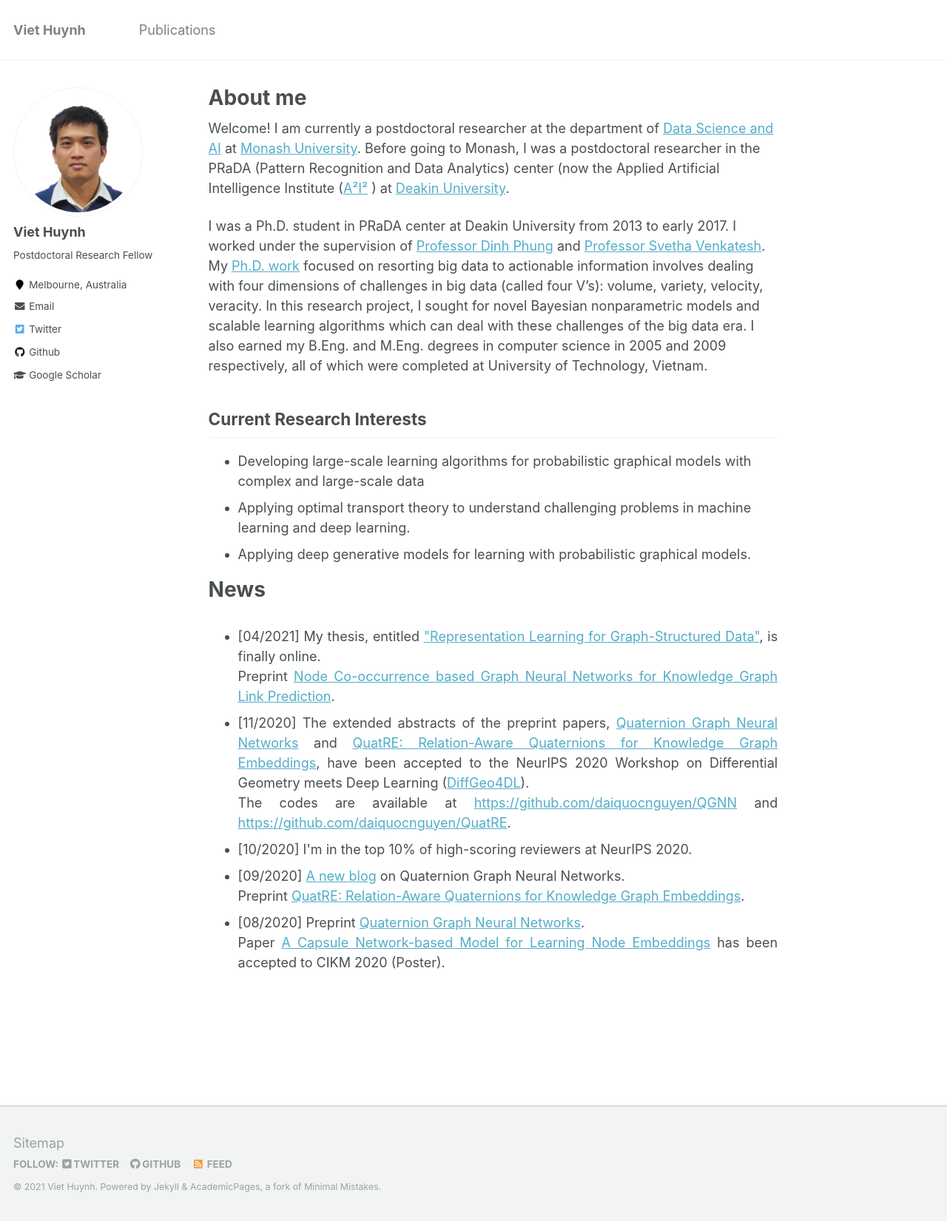
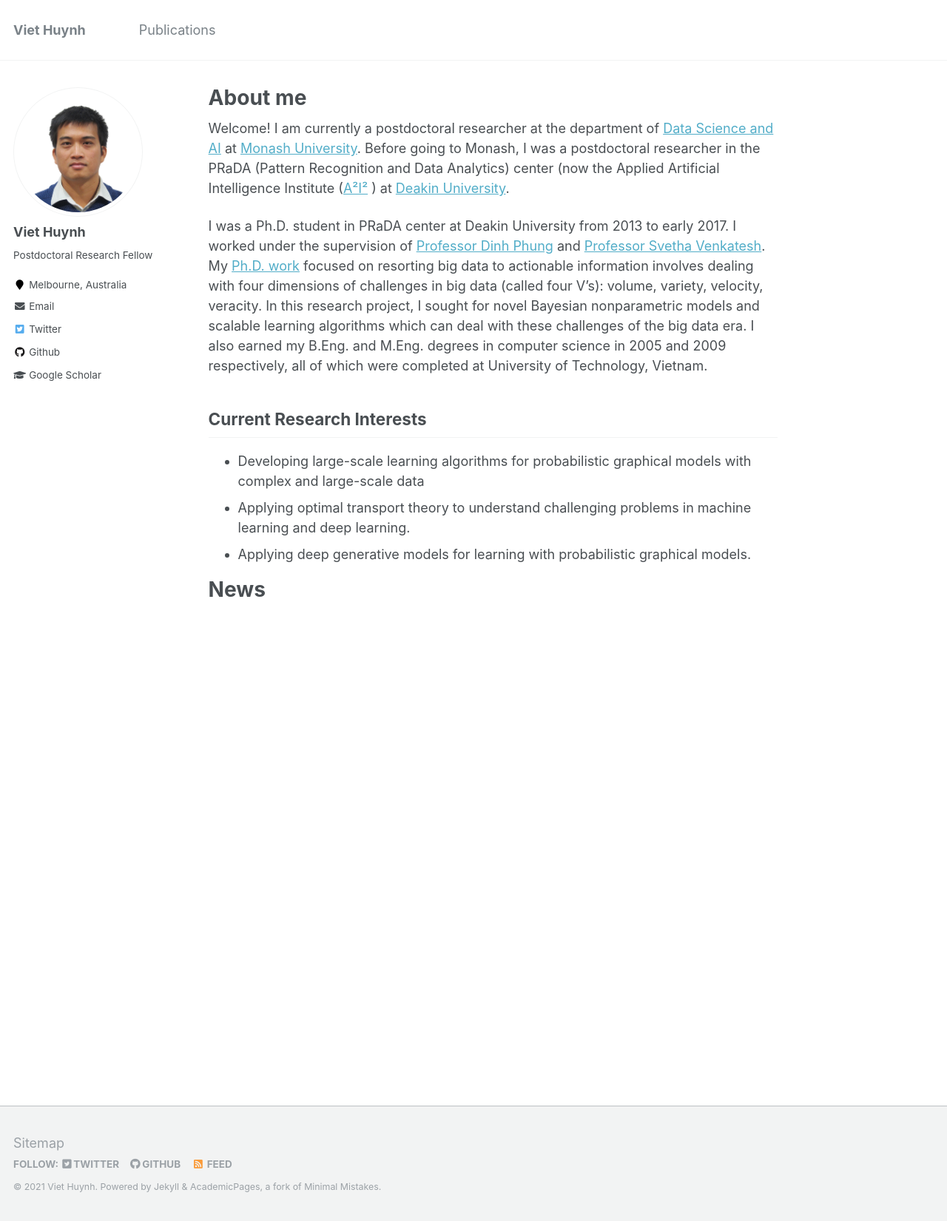
Before and after one commit to viethh/viethh.github.io, a Jekyll site: the page built from _pages/about.md, in a window 1280 px wide. Shown: the whole page at 74% size. Built offline with Jekyll 4.4.1, drawn with Linux system fonts in a browser that asks for light colours.

Commit message:
Update about.md

```diff
--- a/_pages/about.md
+++ b/_pages/about.md
@@ -23,77 +23,3 @@ News
 
 <div class="torightc" style="height:500px;overflow:auto;">
 <ul>
-
-<li style="margin-top:0.5em;text-align:justify">
-  [04/2021] My thesis, entitled <a href="https://bridges.monash.edu/articles/thesis/Representation_Learning_for_Graph-Structured_Data/14450496" target="_blank">"Representation Learning for Graph-Structured Data"</a>, is finally online.
-  <br />
-  Preprint <a href="https://arxiv.org/abs/2104.07396" target="_blank">Node Co-occurrence based Graph Neural Networks for Knowledge Graph Link Prediction</a>.
-</li>
-
-<li style="margin-top:0.5em;text-align:justify">
-  [11/2020] The extended abstracts of the preprint papers, <a href="https://arxiv.org/pdf/2008.05089.pdf" target="_blank">Quaternion Graph Neural Networks</a> and <a href="http://arxiv.org/abs/2009.12517" target="_blank">QuatRE: Relation-Aware Quaternions for Knowledge Graph Embeddings</a>, have been accepted to the NeurIPS 2020 Workshop on Differential Geometry meets Deep Learning (<a href="https://sites.google.com/view/diffgeo4dl/" target="_blank">DiffGeo4DL</a>).
-  <br />
-  The codes are available at <a href="https://github.com/daiquocnguyen/QGNN" target="_blank">https://github.com/daiquocnguyen/QGNN</a> and <a href="https://github.com/daiquocnguyen/QuatRE" target="_blank">https://github.com/daiquocnguyen/QuatRE</a>.
-</li>
-
-<li style="margin-top:0.5em;text-align:justify">
-  [10/2020] I'm in the top 10% of high-scoring reviewers at NeurIPS 2020.
-</li>
-
-<li style="margin-top:0.5em;text-align:justify">
-  [09/2020] <a href="https://daiquocnguyen.github.io/blog/quaternion-graph-neural-networks" target="_blank">A new blog</a> on Quaternion Graph Neural Networks.
-  <br />
-  Preprint <a href="http://arxiv.org/abs/2009.12517" target="_blank">QuatRE: Relation-Aware Quaternions for Knowledge Graph Embeddings</a>.
-</li>
-
-<li style="margin-top:0.5em;text-align:justify">
-  [08/2020] Preprint <a href="https://arxiv.org/pdf/2008.05089.pdf" target="_blank">Quaternion Graph Neural Networks</a>.
-  <br />
-  Paper <a href="https://arxiv.org/pdf/1911.04822.pdf" target="_blank">A Capsule Network-based Model for Learning Node Embeddings</a> has been accepted to CIKM 2020 (Poster).
-</li>
-
-<li style="margin-top:0.5em;text-align:justify">
-  [06/2020] Release the Pytorch implementations of our <a href="https://github.com/daiquocnguyen/R-MeN" target="_blank">ConvKB (NAACL 2018)</a> and <a href="https://github.com/daiquocnguyen/R-MeN" target="_blank">R-MeN (ACL 2020)</a> for knowledge graph completion.
-  <br />
-  Paper <a href="https://arxiv.org/abs/2006.12100" target="_blank">A Self-Attention Network based Node Embedding Model</a> has been accepted to ECML-PKDD 2020.
-</li>
-
-<li style="margin-top:0.5em;text-align:justify">
-  [05/2020] Release the Pytorch implementation of our <a href="https://github.com/daiquocnguyen/Graph-Transformer" target="_blank">U2GNN (Graph-Transformer)</a> model for graph classification.
-</li>
-
-<li style="margin-top:0.5em;text-align:justify">
-  [04/2020] Paper <a href="https://arxiv.org/abs/1907.06080" target="_blank">A Relational Memory-based Embedding Model for Triple Classification and Search Personalization</a> has been accepted to ACL 2020.
-</li>
-
-<li style="margin-top:0.5em;text-align:justify">
-  [11/2019] Preprint <a href="https://arxiv.org/pdf/1911.04822.pdf" target="_blank">A Capsule Network-based Model for Learning Node Embeddings</a>.
-</li>
-
-<li style="margin-top:0.5em;text-align:justify">
-  [09/2019] Preprint <a href="https://arxiv.org/pdf/1909.11855.pdf" target="_blank">Universal Self-Attention Network for Graph Classification</a>.
-</li>
-
-<li style="margin-top:0.5em;text-align:justify">
-  [02/2019] Paper <a href="https://arxiv.org/abs/1808.04122" target="_blank">A Capsule Network-based Embedding Model for Knowledge Graph Completion and Search Personalization</a> has been accepted to NAACL 2019.
-</li>
-
-<li style="margin-top:0.5em;text-align:justify">
-  [04/2018] Paper <a href="http://www.semantic-web-journal.net/system/files/swj1867.pdf" target="_blank">A Convolutional Neural Network-based Model for Knowledge Base Completion and Its Application to Search Personalization</a> has been accepted to Semantic Web Journal.
-</li>
-
-<li style="margin-top:0.5em;text-align:justify">
-  [02/2018] Papers <a href="https://arxiv.org/abs/1712.02121" target="_blank">A Novel Embedding Model for Knowledge Base Completion Based on Convolutional Neural Network</a> and <a href="">VnCoreNLP: A Vietnamese Natural Language Processing Toolkit</a> have been accepted to NAACL 2018.
-</li>
-
-<li style="margin-top:0.5em;text-align:justify">
-  [12/2017] Paper <a href="">A Fast and Accurate Vietnamese Word Segmenter</a> has been accepted to LREC 2018.
-</li>
-
-<li style="margin-top:0.5em;text-align:justify">
-  [09/2017] Paper <a href="">Sequence to Sequence Learning for Event Prediction</a> has been accepted to IJCNLP 2017.
-</li>
-
-<li style="margin-top:0.5em;text-align:justify">
-  [06/2017] Paper <a href="">A Mixture Model for Learning Multi-Sense Word Embeddings</a> has been accepted to *SEM 2017.
-</li>
```
